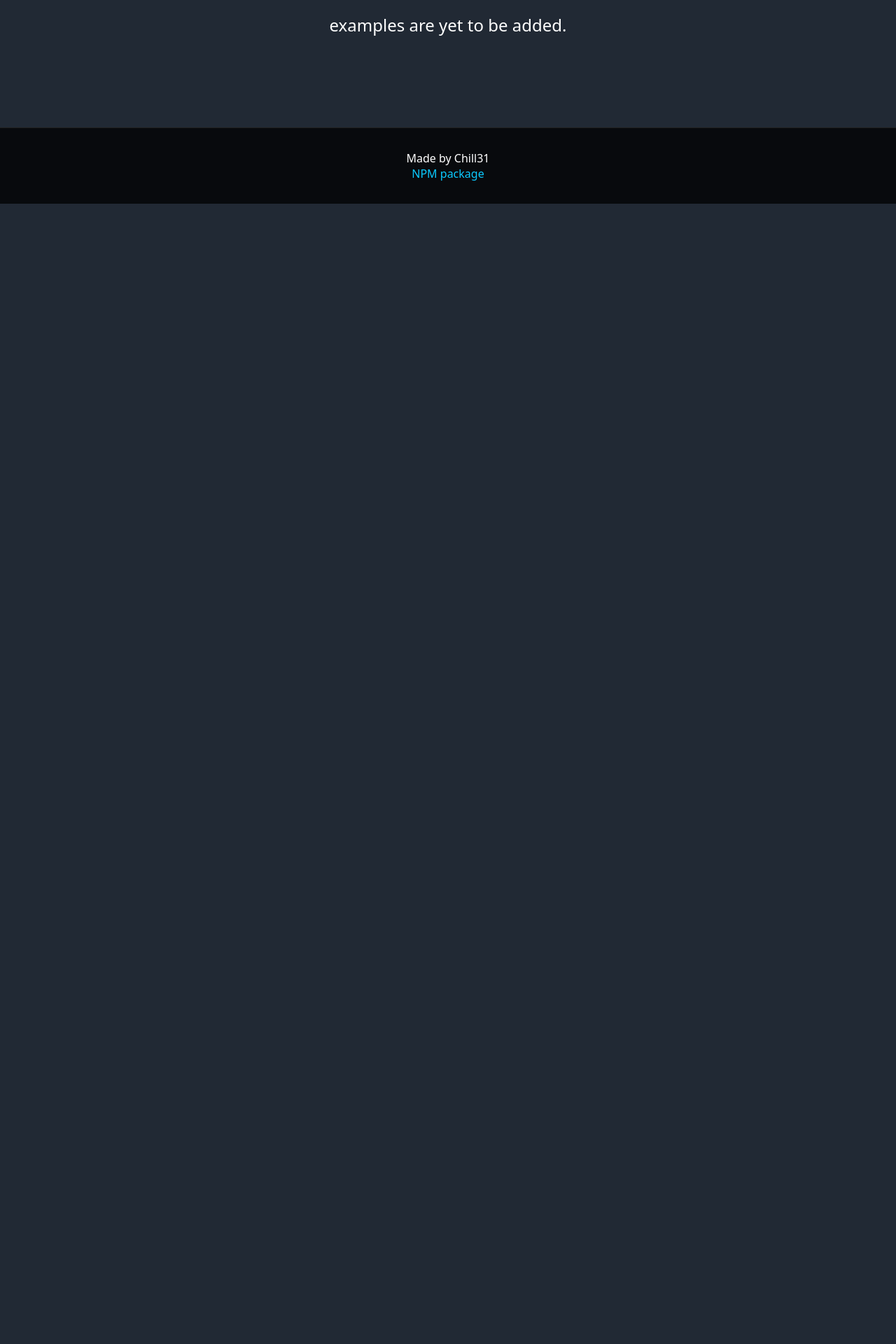
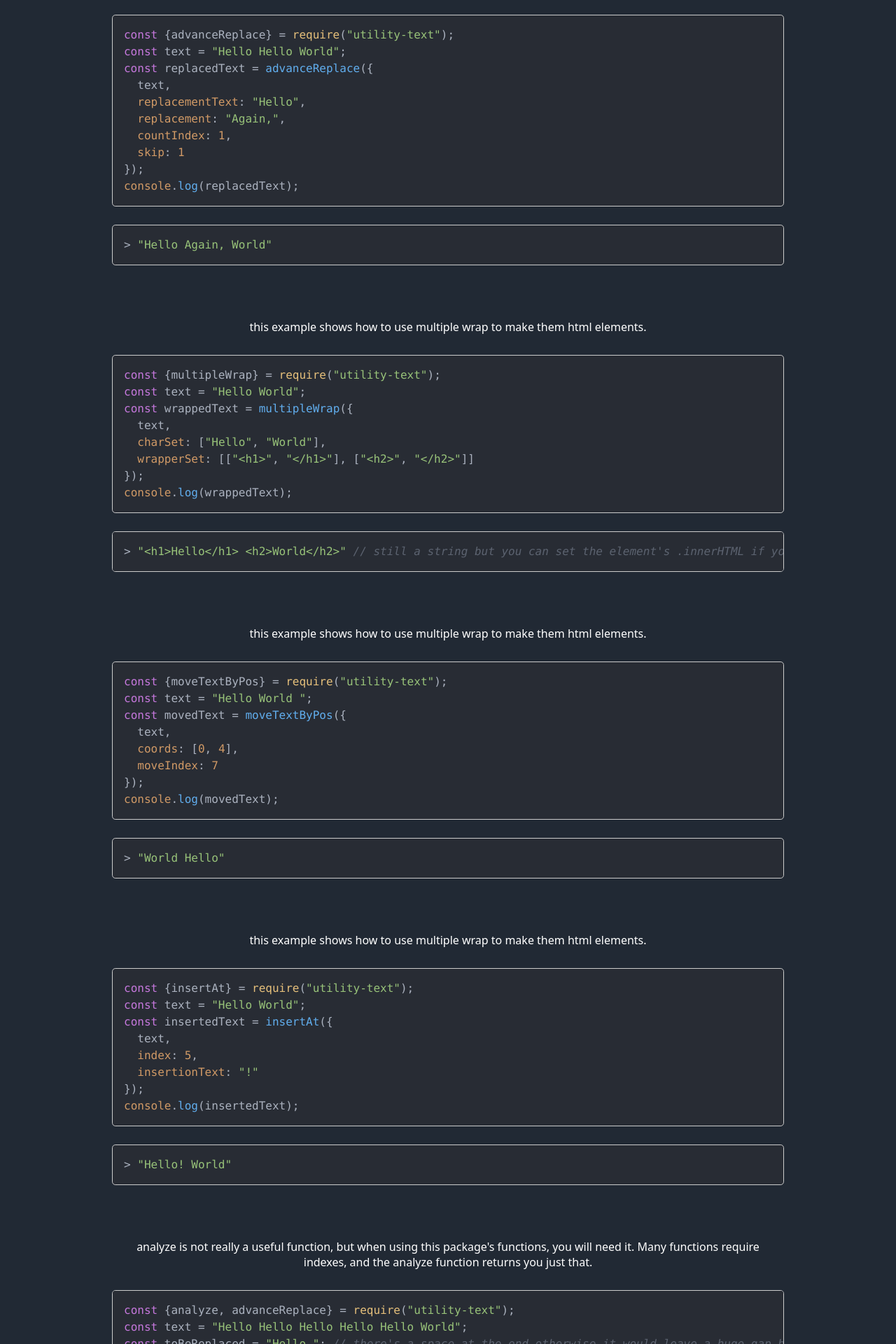
Before and after one commit to chill31/util-site, a Next.js app: page /examples in a window 1280 px wide. Shown: the part 520-2440 px from the top of the page at 70% size. Before the commit the page ends 811 px from the top, so only its background shows below. Built offline with nearby package versions, Linux system fonts and the light colour scheme.

Commit message:
added examples

```diff
--- a/pages/docs/analyze.js
+++ b/pages/docs/analyze.js
@@ -41,7 +41,7 @@ const myText = "this is a string";
 
 const analyzed = analyze({
   text: myText,
-  occurence: "I",
+  charSet: "I",
   strict: false // optional [this checks for both small i and capital I's]
 });
 console.log(analyzed);
--- a/pages/examples.js
+++ b/pages/examples.js
@@ -37,7 +37,103 @@ export default function Home() {
         </p>
 
         <div className={styles.flex}>
-          <p className={styles.description}>examples are yet to be added.</p>
+          <div className={styles.example}>
+            <p className={styles.codeExplanation}>this example shows how to use advanced replace when replacing specific occurences in a string.</p>
+            <pre className={styles.pre}><code className="js">
+              {`const {advanceReplace} = require("utility-text");
+const text = "Hello Hello World";
+const replacedText = advanceReplace({
+  text,
+  replacementText: "Hello",
+  replacement: "Again,",
+  countIndex: 1,
+  skip: 1
+});
+console.log(replacedText);
+`}
+            </code></pre>
+            <pre className={styles.preNoCopy}><code className="js">
+              {`> "Hello Again, World"`}
+            </code></pre>
+          </div>
+
+          <div className={styles.example}>
+            <p className={styles.codeExplanation}>this example shows how to use multiple wrap to make them html elements.</p>
+            <pre className={styles.pre}><code className="js">
+              {`const {multipleWrap} = require("utility-text");
+const text = "Hello World";
+const wrappedText = multipleWrap({
+  text,
+  charSet: ["Hello", "World"],
+  wrapperSet: [["<h1>", "</h1>"], ["<h2>", "</h2>"]]
+});
+console.log(wrappedText);
+`}
+            </code></pre>
+            <pre className={styles.preNoCopy}><code className="js">
+              {`> "<h1>Hello</h1> <h2>World</h2>" // still a string but you can set the element's .innerHTML if you really want this kind of usage`}
+            </code></pre>
+          </div>
+
+          <div className={styles.example}>
+            <p className={styles.codeExplanation}>this example shows how to use multiple wrap to make them html elements.</p>
+            <pre className={styles.pre}><code className="js">
+              {`const {moveTextByPos} = require("utility-text");
+const text = "Hello World ";
+const movedText = moveTextByPos({
+  text,
+  coords: [0, 4],
+  moveIndex: 7
+});
+console.log(movedText);
+`}
+            </code></pre>
+            <pre className={styles.preNoCopy}><code className="js">
+              {`> "World Hello"`}
+            </code></pre>
+          </div>
+
+          <div className={styles.example}>
+            <p className={styles.codeExplanation}>this example shows how to use multiple wrap to make them html elements.</p>
+            <pre className={styles.pre}><code className="js">
+              {`const {insertAt} = require("utility-text");
+const text = "Hello World";
+const insertedText = insertAt({
+  text,
+  index: 5,
+  insertionText: "!"
+});
+console.log(insertedText);
+`}
+            </code></pre>
+            <pre className={styles.preNoCopy}><code className="js">
+              {`> "Hello! World"`}
+            </code></pre>
+          </div>
+
+          <div className={styles.example}>
+            <p className={styles.codeExplanation}>analyze is not really a useful function, but when using this package&apos;s functions, you will need it. Many functions require indexes, and the analyze function returns you just that.</p>
+            <pre className={styles.pre}><code className="js">
+              {`const {analyze, advanceReplace} = require("utility-text");
+const text = "Hello Hello Hello Hello Hello World";
+const toBeReplaced = "Hello "; // there's a space at the end otherwise it would leave a huge gap between Hello and World.
+
+// replace all occurences of a specific character/part of text.
+const replacedText = advanceReplace({
+  text,
+  replacementText: toBeReplaced,
+  replacement: "",
+  countIndex: analyze({text, charSet: toBeReplaced}), // specifying Infinity would be impractical, as it would cause a loop till Infinity, even though there are no occurences left.
+  skip: 1 // leaves the first, removes every other occurence.
+});
+console.log(replacedText);
+// in the countIndex parameter, you can put analyze({...}) - 1  and change the skip to 0 so the last occurence is left out and the first and every other occurence is removed.
+`}
+            </code></pre>
+            <pre className={styles.preNoCopy}><code className="js">
+              {`> "Hello World"`}
+            </code></pre>
+          </div>
         </div>
       </main>
     </div>
--- a/styles/Examples.module.css
+++ b/styles/Examples.module.css
@@ -91,12 +91,42 @@
   gap: .2rem;
 }
 
-.itemEx {
-  width: 30rem;
+.pre code {
+  border-radius: .3rem;
+}
+
+.preNoCopy code {
+  border-radius: .3rem;
+}
+
+.preNoCopy [class*="hljs-copy-button"] {
+  display: none !important;
+}
+
+.example {
   display: flex;
   justify-content: center;
   align-items: center;
   flex-direction: column;
-  gap: .2rem;
-  max-width: calc(100vw - calc(2rem + 3rem))
 }
+
+.example .codeExplanation {
+  justify-self: left;
+  margin-left: 10rem;
+  margin-right: 10rem;
+  text-align: center;
+}
+
+@media (max-width: 810px) {
+  .codeExplanation {
+    margin-left: 7rem !important;
+    margin-right: 7rem !important;
+  }
+}
+
+@media (max-width: 600px) {
+  .codeExplanation {
+    margin-left: 3rem !important;
+    margin-right: 3rem !important;
+  }
+}
```
